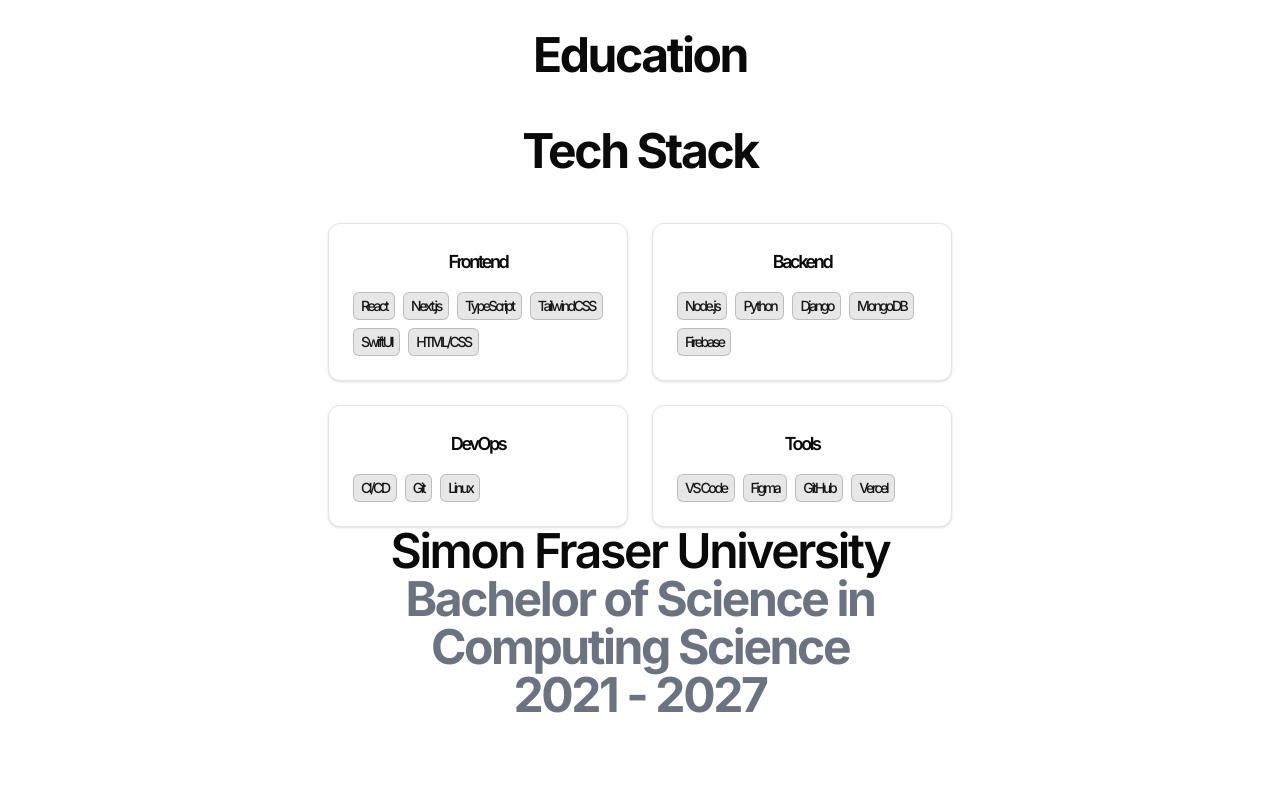
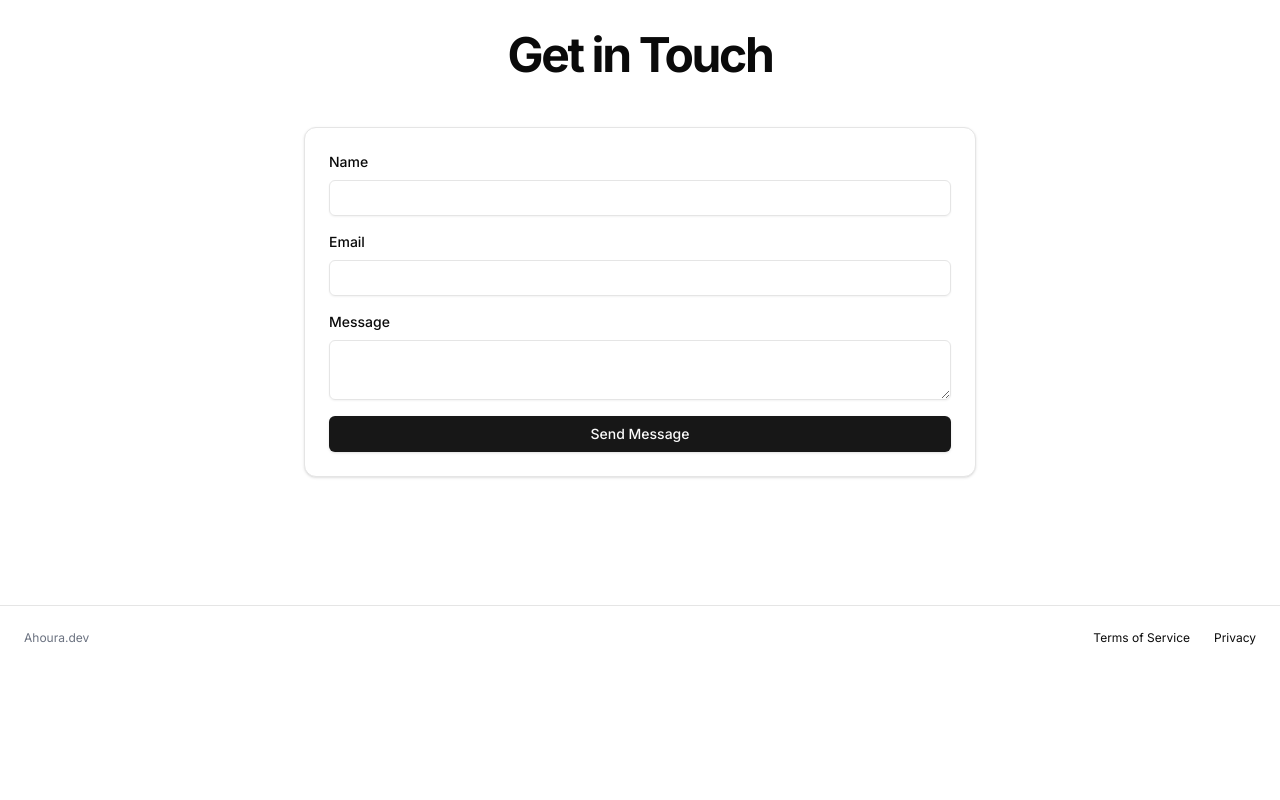
Before and after one commit to how-to-speall/how-to-speall.github.io, a Next.js app: page / in a window 1280 px wide. Shown: the part 2180-2980 px from the top of the page. After the commit the page ends 2850 px from the top, so only its background shows below. Built offline with nearby package versions, Linux system fonts and the light colour scheme.

Commit message:
removing Education portion

```diff
--- a/app/page.tsx
+++ b/app/page.tsx
@@ -114,30 +114,7 @@
             <TechStack />
           </div>
         </section>
- {/* TODO: */}
-        <section className="py-12 md:py-24 lg:py-32">
-          <div className="container px-4 md:px-6 text-3xl font-bold tracking-tighter sm:text-4xl md:text-5xl mb-12 text-center">
-            <div className="mx-auto max-w-2xl">
-              <h2 className="text-3xl font-bold tracking-tighter sm:text-4xl md:text-5xl mb-12 text-center">
-                Education
-              </h2>
-              <div className="container px-4 md:px-6">
-            <h2 className="text-3xl font-bold tracking-tighter sm:text-4xl md:text-5xl mb-12 text-center">
-              Tech Stack
-            </h2>
-            <TechStack />
-          </div>
-              <div className="space-y-4">
-                <div>
-                  <h3 className=" font-semibold">Simon Fraser University</h3>
-                  <p className="text-gray-500 dark:text-gray-400">Bachelor of Science in Computing Science</p>
-                  <p className="text-gray-500 dark:text-gray-400">2021 - 2027</p>
-                </div>
-              </div>
-            </div>
-          </div>
-          </section>
-{/* TODO: */}
+
         <section id="contact" className="py-12 md:py-24 lg:py-32">
           <div className="container px-4 md:px-6">
             <div className="mx-auto max-w-2xl">
```
